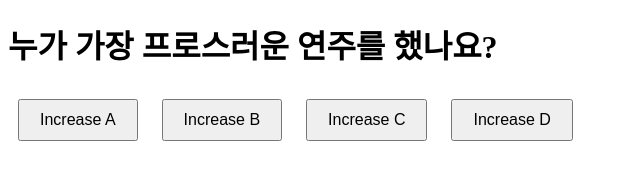
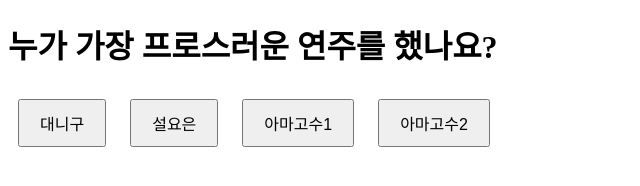
Before and after one commit to MoominKim/MoominKim.github.io, a plain HTML site: page main.html in a window 1280 px wide. Shown: the whole page, without its empty margins (0-640 px from the left). Drawn offline with Linux system fonts and the light colour scheme.

Commit message:
ㅅㅈ
ㅅㅈ

```diff
--- a/main.html
+++ b/main.html
@@ -14,10 +14,10 @@
 </head>
 <body>
   <h1>누가 가장 프로스러운 연주를 했나요?</h1>
-  <button id="대니구">Increase A</button>
-  <button id="설요은">Increase B</button>
-  <button id="아마고수1">Increase C</button>
-  <button id="아마고수2">Increase D</button>
+  <button id="대니구">대니구</button>
+  <button id="설요은">설요은</button>
+  <button id="아마고수1">아마고수1</button>
+  <button id="아마고수2">아마고수2</button>
 
   <script>
     // 버튼 클릭 이벤트 핸들러
```
